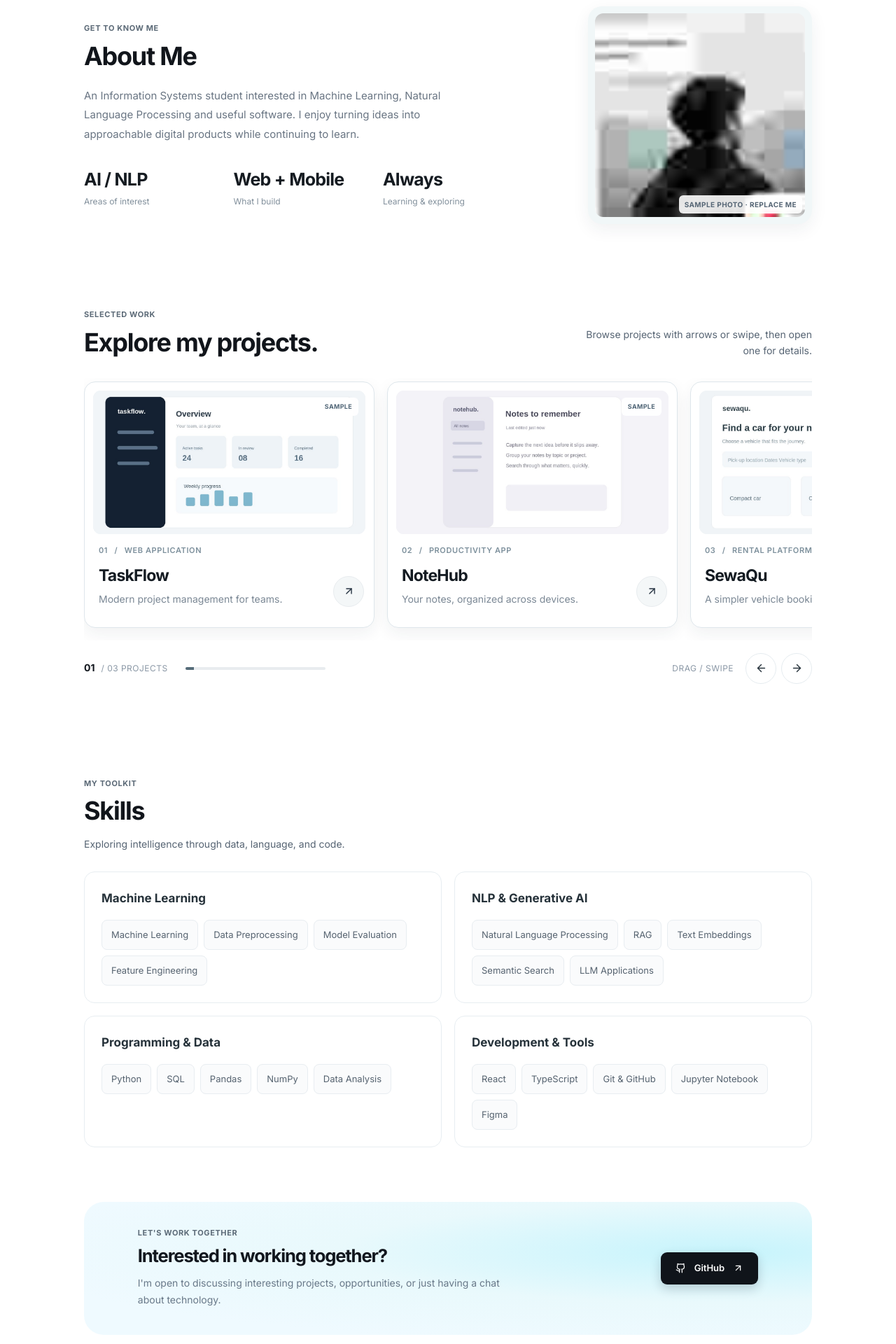
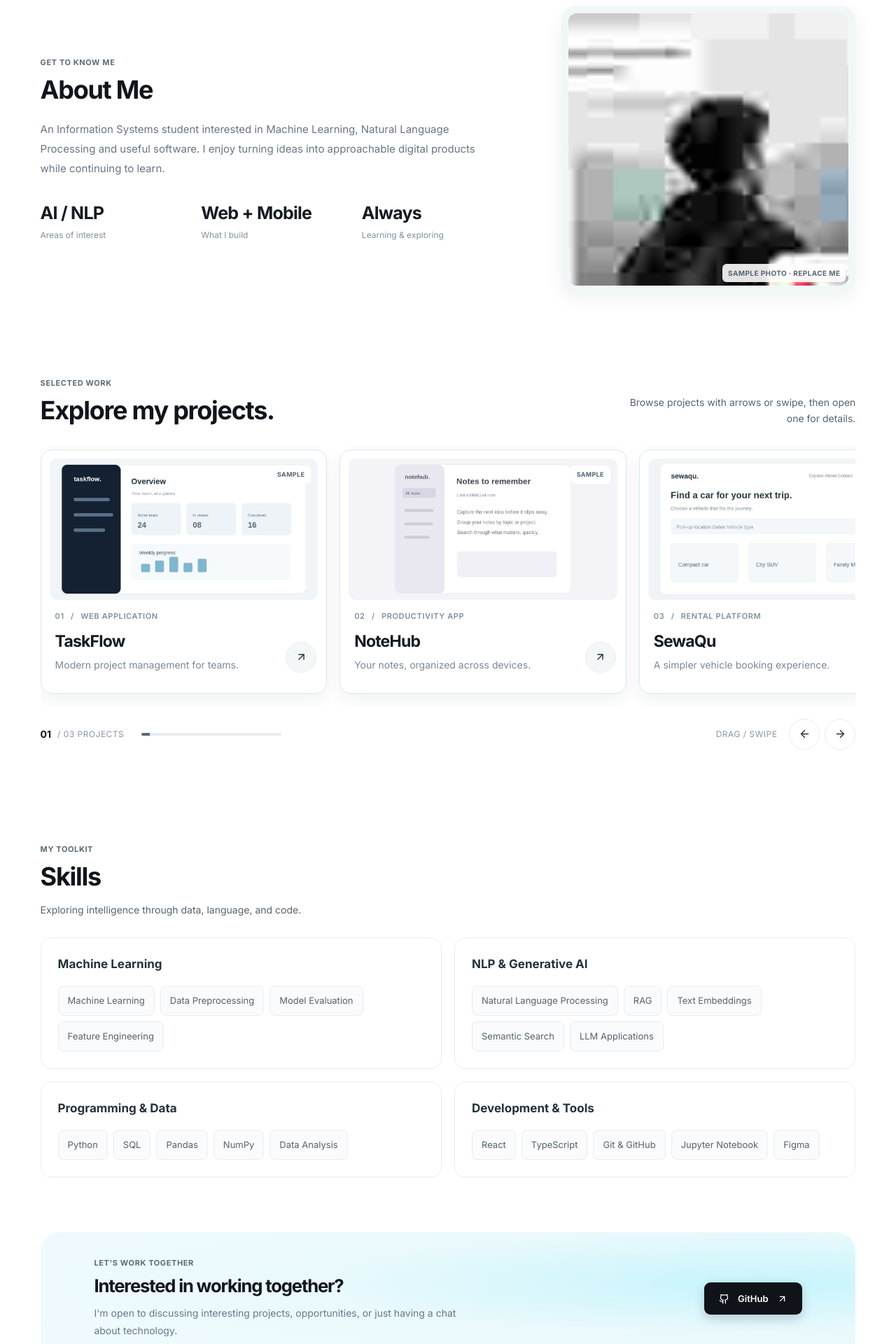
Before and after one commit to ArleneNero/portofolio-web, a React (Vite) app: page / in a window 1280 px wide. Shown: the part 800-2720 px from the top of the page at 70% size. Built offline with nearby package versions, Linux system fonts and the light colour scheme.

Commit message:
fix(layout): center project modal and widen desktop content

```diff
--- a/src/styles/globals.css
+++ b/src/styles/globals.css
@@ -359,3 +359,67 @@ body { line-height: 1.6; }
   .carousel-status span { font-size: 11px; }
   .carousel-controls button { width: 42px; height: 42px; }
 }
+
+
+/* Layout pass: give desktop content room without stretching reading text. */
+:root {
+  --page-max: 1400px;
+  --page-gutter: clamp(24px, 4.5vw, 80px);
+}
+.content-container {
+  width: min(calc(100% - (var(--page-gutter) * 2)), var(--page-max));
+}
+.header-shell { max-width: var(--page-max); }
+.contact-section {
+  width: min(calc(100% - (var(--page-gutter) * 2)), var(--page-max));
+}
+.about-grid {
+  grid-template-columns: minmax(0, 1.3fr) minmax(320px, 0.9fr);
+  gap: clamp(36px, 5vw, 100px);
+}
+.about-bio { max-width: 66ch; }
+.about-photo-frame { max-width: 420px; }
+.project-card { flex-basis: clamp(330px, 32vw, 470px); }
+/* Native dialogs belong to the top layer. Explicit auto margins prevent
+   the CSS reset from pinning the popup to the top-left of the viewport. */
+.project-dialog {
+  position: fixed;
+  inset: 0;
+  margin: auto;
+  width: min(960px, calc(100vw - 64px));
+  max-width: none;
+  height: fit-content;
+  max-height: calc(100dvh - 64px);
+  overflow: hidden;
+}
+.modal-panel {
+  width: 100%;
+  max-height: calc(100dvh - 64px);
+  overflow-y: auto;
+  scrollbar-gutter: stable;
+}
+@media (max-width: 960px) {
+  .about-grid { grid-template-columns: minmax(0, 1.2fr) minmax(250px, .8fr); gap: 30px; }
+  .about-photo-frame { max-width: 380px; }
+}
+@media (max-width: 720px) {
+  .content-container { width: min(calc(100% - 40px), 560px); }
+  .contact-section { width: min(calc(100% - 40px), 560px); }
+  .about-grid { display: flex; flex-direction: column; gap: 28px; }
+  .about-photo-frame { max-width: 400px; }
+  .project-card { flex-basis: min(86%, 362px); }
+  .project-dialog {
+    width: calc(100vw - 24px);
+    max-height: calc(100dvh - 24px);
+    border-radius: 16px;
+  }
+  .modal-panel {
+    max-height: calc(100dvh - 24px);
+    scrollbar-gutter: auto;
+  }
+}
+@media (max-width: 385px) {
+  .content-container { width: calc(100% - 30px); }
+  .contact-section { width: calc(100% - 30px); }
+  .project-card { flex-basis: 84%; }
+}
```
